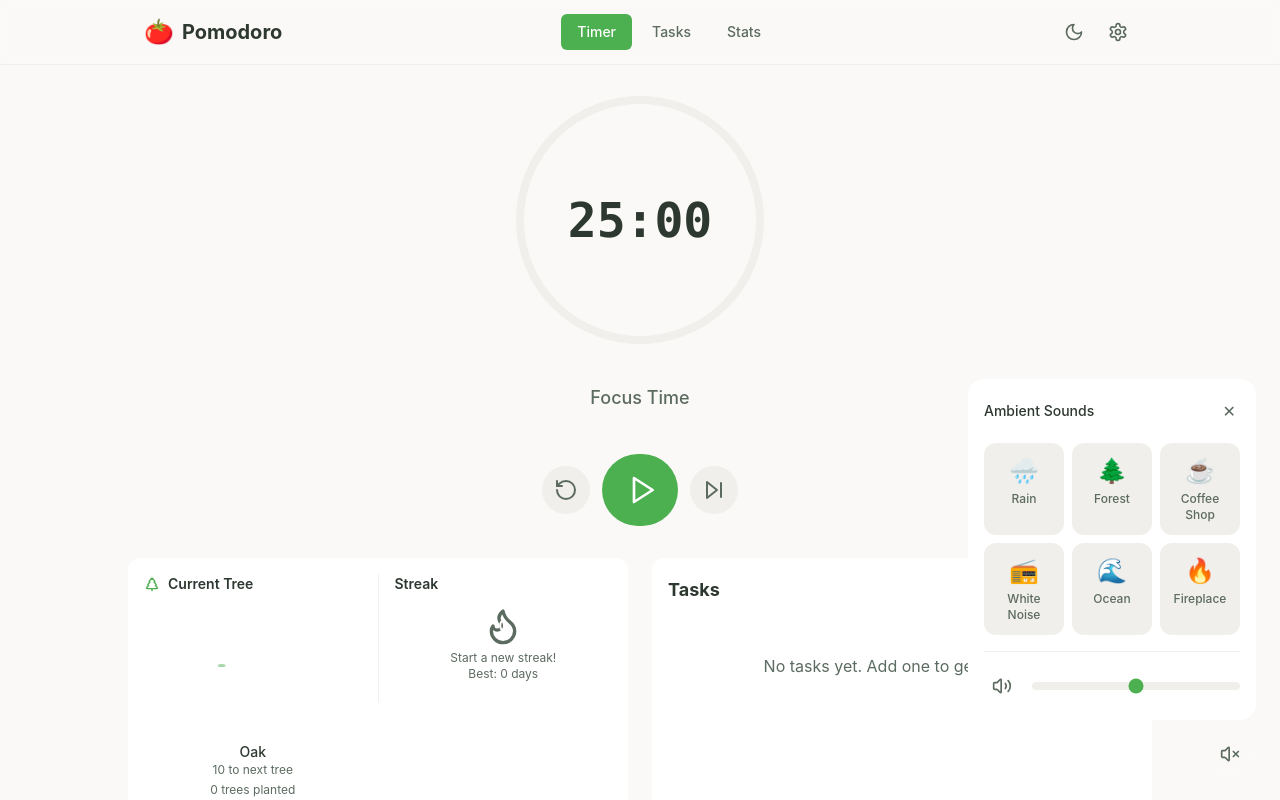
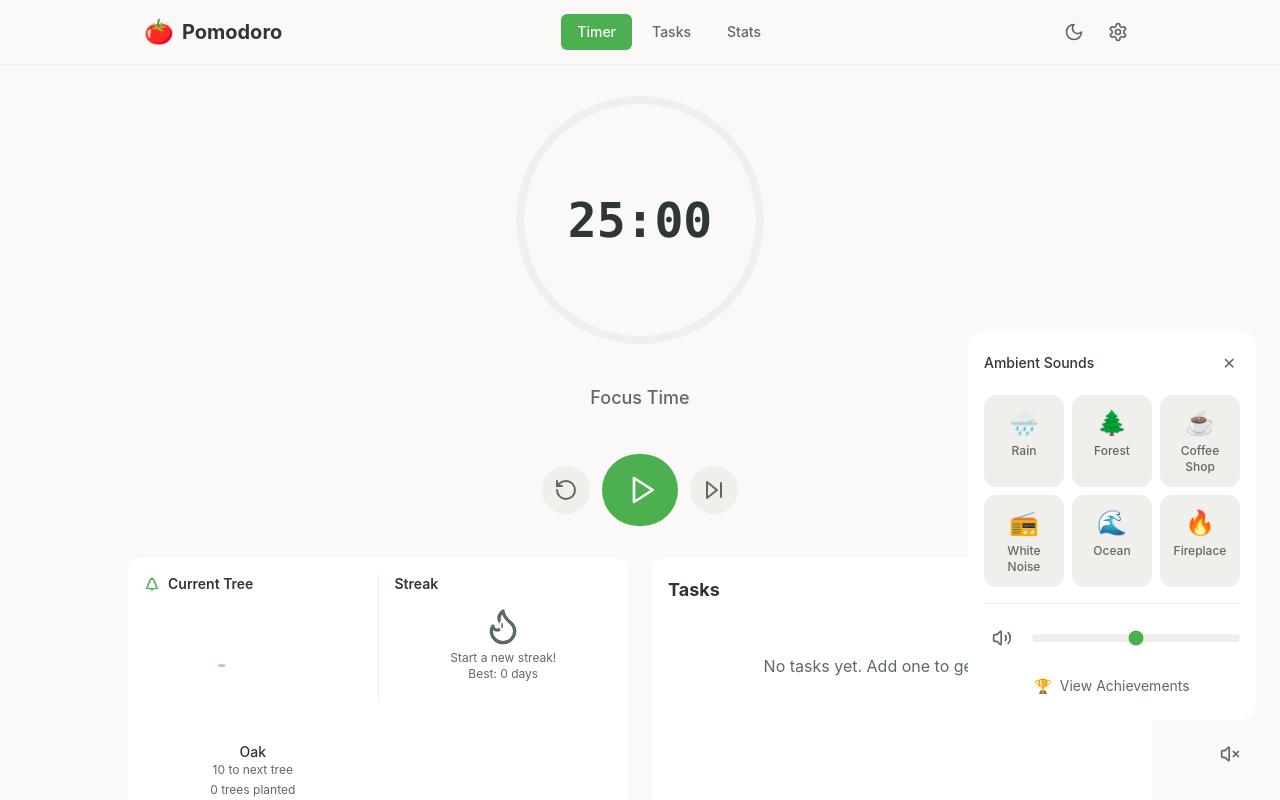
Before and after one commit to frch9099/Pomodoro, a React (Vite) app: page / in a window 1280 px wide. Both pictures are taken after a click on the button 1230 px from the left and 754 px from the top of the page. Shown: the top 800 px of the page. Built offline with nearby package versions, Linux system fonts and the light colour scheme.

Commit message:
fix: add achievements button to sound panel

```diff
--- a/src/components/Footer.jsx
+++ b/src/components/Footer.jsx
@@ -148,6 +148,16 @@ const SoundButton = memo(function SoundButton({
                   aria-label="Volume"
                 />
               </div>
+              <button
+                onClick={() => {
+                  setIsExpanded(false);
+                  onOpenAchievements();
+                }}
+                className="mt-3 w-full flex items-center justify-center gap-2 px-3 py-2 text-sm text-[var(--text-secondary)] hover:text-[var(--accent-gold)] hover:bg-[var(--bg-tertiary)] rounded-[var(--radius-sm)] transition-colors"
+              >
+                <span>🏆</span>
+                <span>View Achievements</span>
+              </button>
             </div>
           </div>
         </div>
```
